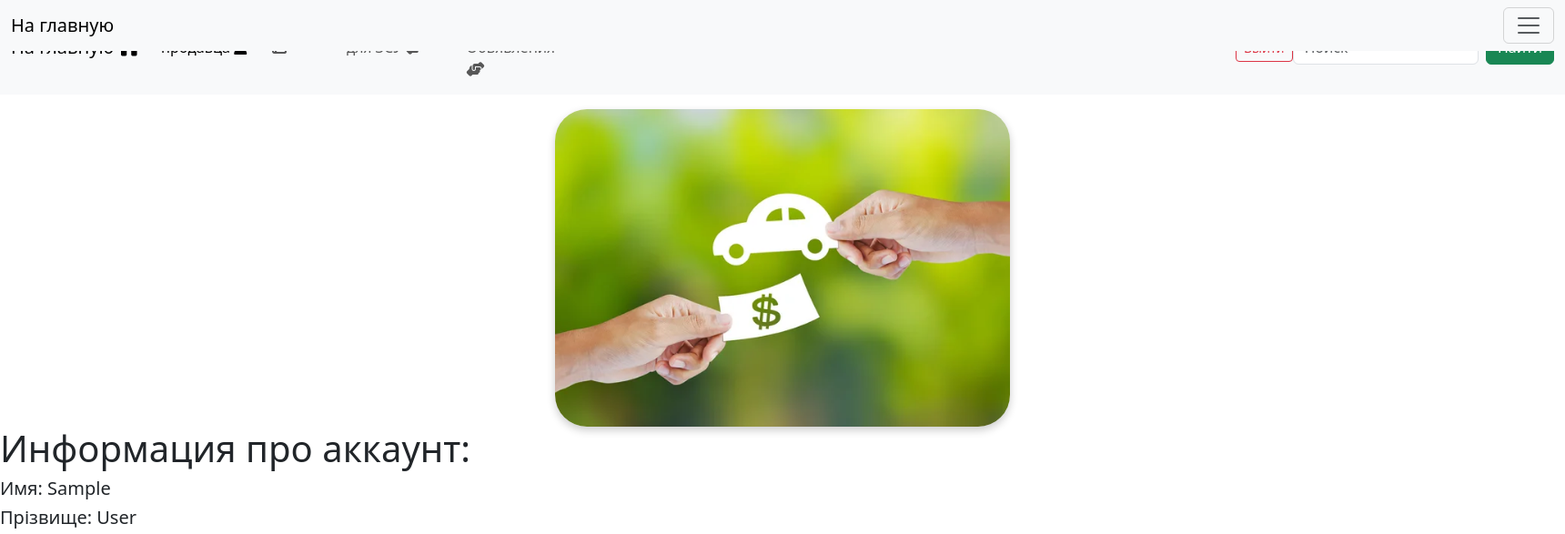
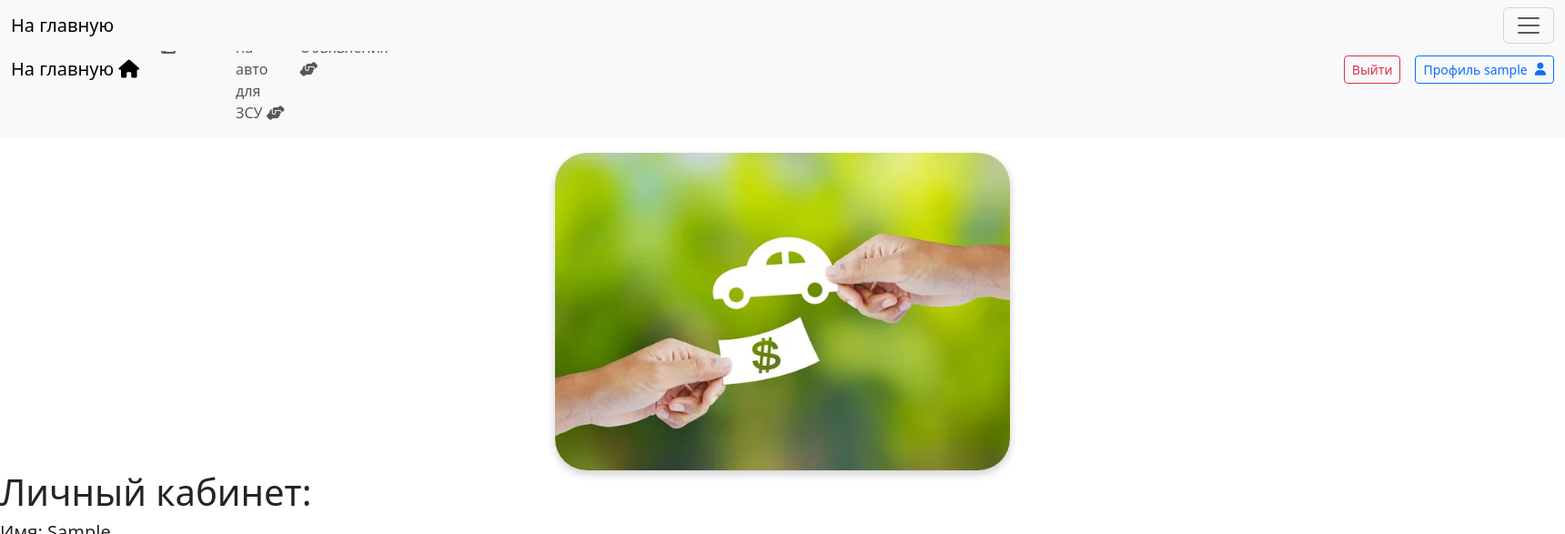
Before and after one commit to justined2501/DjangoProject, a Django app: page /account/detail/ in a window 1720 px wide. Shown: the top 587 px of the page at 91% size. Run offline with Django 5.2, Linux system fonts and the light colour scheme; the visitor is signed in with stand-in values (Sample User, id 1); some libraries are stand-ins or nearby versions.

Commit message:
FixDiscussion

```diff
--- a/auto/views.py
+++ b/auto/views.py
@@ -14,7 +14,7 @@ class AutoListView(ListView):
     def get_paginate_by(self, queryset):
         try:
             paginate = int(self.request.GET.get('paginate_by', self.paginate_by))
-            if 51 > paginate > 1:
+            if paginate in [5,10,25,50]:
                 return paginate
         except(ValueError, TypeError):
             pass
--- a/templates/account/detail.html
+++ b/templates/account/detail.html
@@ -4,7 +4,7 @@
 {% endblock %}
 
 {% block content %}
-    <h1>Информация про аккаунт:</h1>
+    <h1>Личный кабинет:</h1>
     <h5>Имя: {{ user.first_name }}</h5>
     <h5>Прізвище: {{ user.last_name }}</h5>
     <h5>По-батькові: {{ user.middle_name }}</h5>
--- a/templates/account/login.html
+++ b/templates/account/login.html
@@ -24,6 +24,5 @@
 
         <button type="submit">Войти</button>
         <br><br>
-        <a href="{% url 'account:create' %}">Зарегистрироваться</a>
     </form>
 {% endblock %}
--- a/templates/auto/list.html
+++ b/templates/auto/list.html
@@ -37,9 +37,9 @@
         </tbody>
     </table>
 
-  {% bootstrap_pagination page_obj  %}
+  {% bootstrap_pagination page_obj extra=request.GET.urlencode %}
 <form method="GET">
-    <select name="paginate_by" id="">
+    <select name="paginate_by">
         <option value="5">5</option>
         <option value="10">10</option>
         <option value="25">25</option>
--- a/templates/main/layout.html
+++ b/templates/main/layout.html
@@ -25,13 +25,6 @@
             <div class="collapse navbar-collapse" id="navbarSupportedContent">
                 <ul class="navbar-nav me-auto mb-2 mb-lg-0">
 
-                    <!-- Профиль продавца -->
-                    <li class="nav-item">
-                        <a class="nav-link active" aria-current="page"
-                           href="{% if user.is_authenticated %}{% url 'account:detail' %}{% else %}{% url 'account:login' %}{% endif %}">
-                            Профиль продавца <i class="fa-solid fa-user"></i>
-                        </a>
-                    </li>
 
                     <!-- Новости -->
                     <li class="nav-item">
@@ -57,8 +50,9 @@
                         </a>
                     </li>
 
+
                     <!-- Корзина -->
-                    <li class="nav-item position-relative" style="padding-left: 43em">
+                    <li class="nav-item position-relative" style="padding-left: 62em">
                         <a class="nav-link" href="">
                             <i class="fa-solid fa-cart-shopping"></i>
                                 <span class="position-absolute top-2 start-100 translate-middle badge rounded-pill bg-danger">
@@ -84,11 +78,20 @@
                     </div>
                 {% endif %}
 
-                <!-- Поле поиска -->
-                <form class="d-flex" role="search">
-                    <input class="form-control me-2" type="search" placeholder="Поиск" aria-label="Поиск">
-                    <button class="btn btn-success" type="submit">Найти</button>
-                </form>
+                <!-- Профиль продавца -->
+            {% if user.is_authenticated %}
+                <div class="d-flex align-items-center ms-3">
+                    <a href="{% url 'account:detail' %}" class="btn btn-outline-primary btn-sm d-flex align-items-center text-nowrap" style="max-width: 1100px; overflow: hidden;">
+                        <span class="text-truncate" style="max-width: 115px;">
+                            Профиль {{ user.username }}
+                        </span>
+                        <i class="fa-solid fa-user ms-2"></i>
+                    </a>
+                </div>
+            {% else %}
+                <a href="{% url 'account:create' %}" class="btn btn-outline-success btn-sm ms-2">Зарегистрироваться</a>
+            {% endif %}
+
             </div>
         </div>
     </nav>
```
